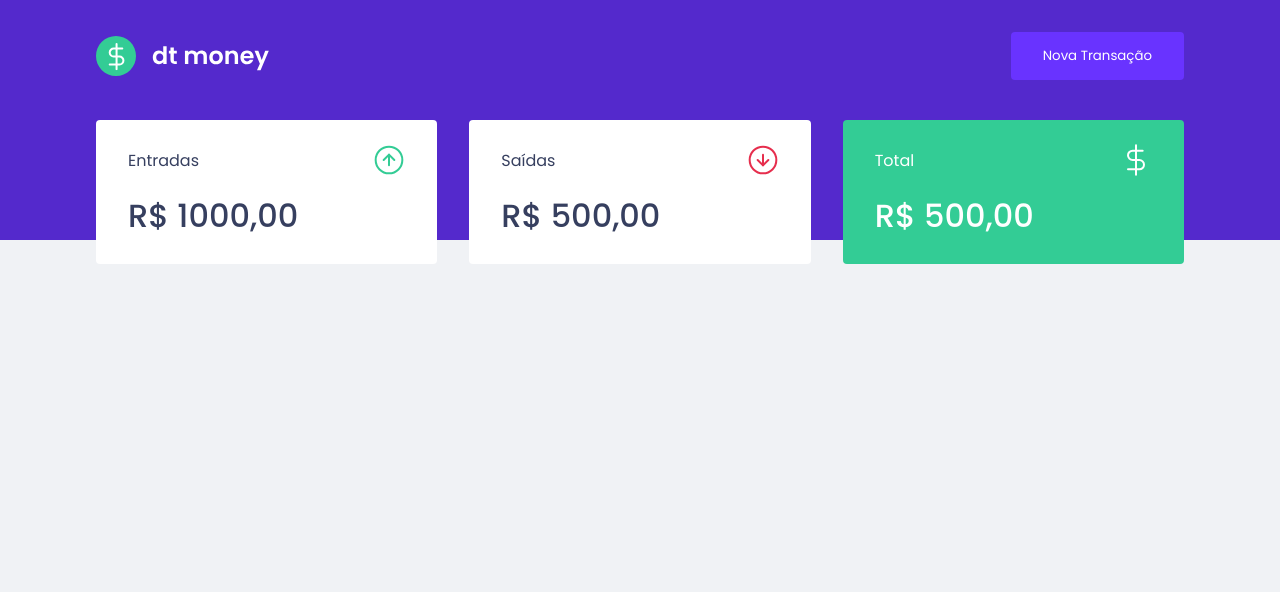
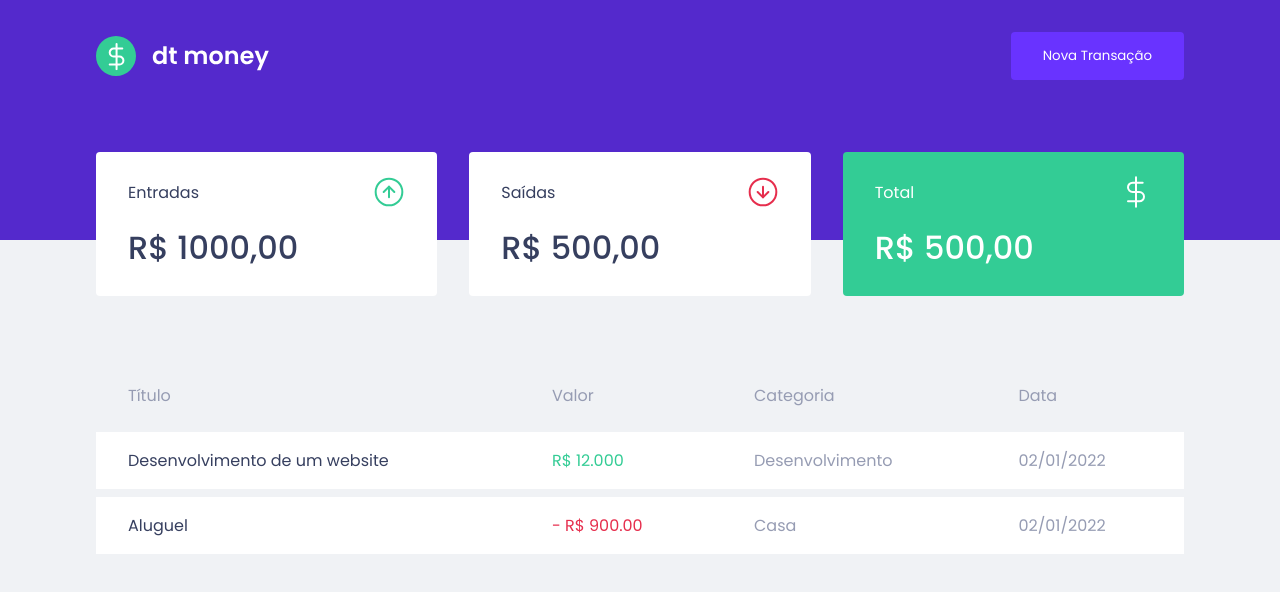
Before and after one commit to GuilhermeAlvarez-00/dtmoney-ignite, a React (Create React App) app: page / in a window 1280 px wide. Shown: the top 592 px of the page. Built offline with nearby package versions, Linux system fonts and the light colour scheme.

Commit message:
criando componente transactions table

```diff
--- a/src/components/Dashboard/index.tsx
+++ b/src/components/Dashboard/index.tsx
@@ -1,10 +1,12 @@
 import { Summary } from "../Summary";
+import { TransactionsTable } from "../TransactionsTable";
 import { Container } from "./styles";
 
 export function Dashboard() {
   return (
     <Container>
       <Summary />
+      <TransactionsTable />
     </Container>
   )
 }
--- a/src/components/Summary/styles.ts
+++ b/src/components/Summary/styles.ts
@@ -4,7 +4,7 @@
   display: grid;
   grid-template-columns: repeat(3, 1fr);
   gap: 2rem;
-  margin-top: -10rem;
+  margin-top: -8rem;
 
   div {
     background: var(--shape);
--- /dev/null
+++ b/src/components/TransactionsTable/index.tsx
@@ -0,0 +1,34 @@
+import { Container } from './styles'
+
+export function TransactionsTable() {
+  return (
+    <Container>
+      <table>
+        <thead>
+          <tr>
+            <th>Título</th>
+            <th>Valor</th>
+            <th>Categoria</th>
+            <th>Data</th>
+          </tr>
+        </thead>
+
+        <tbody>
+          <tr>
+            <td>Desenvolvimento de um website</td>
+            <td className="deposit">R$ 12.000</td>
+            <td>Desenvolvimento</td>
+            <td>02/01/2022</td>
+          </tr>
+
+          <tr>
+            <td>Aluguel</td>
+            <td className="withdraw">- R$ 900.00</td>
+            <td>Casa</td>
+            <td>02/01/2022</td>
+          </tr>
+        </tbody>
+      </table>
+    </Container>
+  )
+}
--- /dev/null
+++ b/src/components/TransactionsTable/styles.ts
@@ -0,0 +1,37 @@
+import styled from 'styled-components'
+
+export const Container = styled.div`
+  margin-top: 4rem;
+
+  table {
+    width: 100%;
+    border-spacing: 0 0.5rem;
+
+    th {
+      color: var(--text);
+      font-weight: 400;
+      padding: 1rem 2rem;
+      text-align: left;
+      line-height: 1.5rem;
+    }
+
+    td {
+      padding: 1rem 2rem;
+      border: 0;
+      background: var(--shape);
+      color: var(--text);
+
+      &:first-child {
+        color: var(--title);
+      }
+
+      &.deposit {
+        color: var(--green);
+      }
+
+      &.withdraw {
+        color: var(--red);
+      }
+    }
+  }
+`
```
